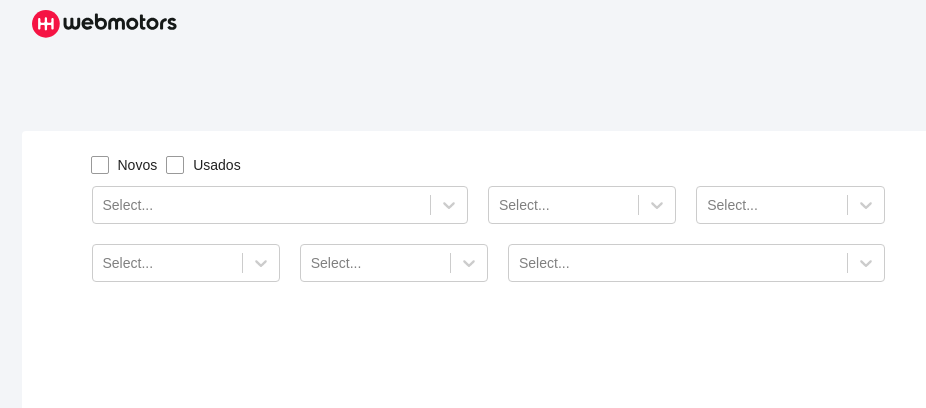
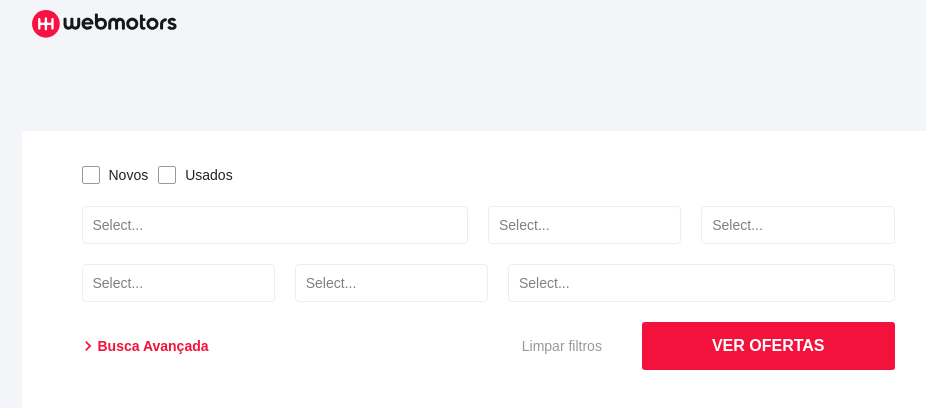
Before and after one commit to ErikGMatos/wb, a React (Create React App) app: page / in a window 1280 px wide. Shown: the top 408 px of the page, without its empty margins (152-1078 px from the left). Built offline with nearby package versions, Linux system fonts and the light colour scheme.

Commit message:
Adicionando estilos das options do select

```diff
--- a/src/components/Checkbox/index.js
+++ b/src/components/Checkbox/index.js
@@ -1,44 +1,11 @@
 import React from 'react';
-import styled from 'styled-components';
 
-const CheckboxContainer = styled.div`
-  display: inline-block;
-  vertical-align: middle;
-`;
-
-const Icon = styled.svg`
-  fill: none;
-  stroke: #f3123c;
-  stroke-width: 3px;
-`;
-
-const HiddenCheckbox = styled.input.attrs({ type: 'checkbox' })`
-  border: 0;
-  clip: rect(0 0 0 0);
-  clippath: inset(50%);
-  height: 1px;
-  margin: -1px;
-  overflow: hidden;
-  padding: 0;
-  position: absolute;
-  white-space: nowrap;
-  width: 1px;
-`;
-
-const StyledCheckbox = styled.div`
-  display: inline-block;
-  width: 1.8rem;
-  height: 1.8rem;
-  margin: 0 0.9rem;
-  background: #fff;
-  border-radius: 2px;
-  border: 1.5px solid #999;
-  transition: all 150ms;
-
-  ${Icon} {
-    visibility: ${props => (props.checked ? 'visible' : 'hidden')};
-  }
-`;
+import {
+  CheckboxContainer,
+  HiddenCheckbox,
+  Icon,
+  StyledCheckbox,
+} from './styles';
 
 const Checkbox = ({ className, checked, ...props }) => (
   <CheckboxContainer className={className}>
--- /dev/null
+++ b/src/components/Checkbox/styles.js
@@ -0,0 +1,40 @@
+import styled from 'styled-components';
+
+export const CheckboxContainer = styled.div`
+  display: inline-block;
+  vertical-align: middle;
+`;
+
+export const Icon = styled.svg`
+  fill: none;
+  stroke: #f3123c;
+  stroke-width: 3px;
+`;
+
+export const HiddenCheckbox = styled.input.attrs({ type: 'checkbox' })`
+  border: 0;
+  clip: rect(0 0 0 0);
+  clippath: inset(50%);
+  height: 1px;
+  margin: -1px;
+  overflow: hidden;
+  padding: 0;
+  position: absolute;
+  white-space: nowrap;
+  width: 1px;
+`;
+
+export const StyledCheckbox = styled.div`
+  display: inline-block;
+  width: 1.8rem;
+  height: 1.8rem;
+  margin: 0 0.9rem 0 0;
+  background: #fff;
+  border-radius: 2px;
+  border: 1.5px solid #999;
+  transition: all 150ms;
+
+  ${Icon} {
+    visibility: ${props => (props.checked ? 'visible' : 'hidden')};
+  }
+`;
--- a/src/components/Select/index.js
+++ b/src/components/Select/index.js
@@ -1,27 +1,32 @@
 import React from 'react';
 import Select from 'react-select';
 
-// const colourStyles = {
-//   // estilos do select em si
-//   control: styles => ({ ...styles, backgroundColor: 'white', border: 'none' }),
-//   dropdownIndicator: styles => ({ ...styles, display: 'none' }),
-//   indicatorSeparator: styles => ({ ...styles, display: 'none' }),
-//   // estilos das options
-//   option: styles => ({
-//     color: '#000',
-//     padding: 30,
-//     '&:hover': {
-//       backgroundColor: '#f3123c',
-//       color: '#fff',
-//     },
-//   }),
-// };
+const colourStyles = {
+  // estilos do select em si
+  control: styles => ({
+    ...styles,
+    backgroundColor: 'white',
+    border: '1px solid #eee',
+    '&:hover': {
+      border: '1px solid #eee',
+    },
+  }),
+
+  dropdownIndicator: styles => ({ ...styles, display: 'none' }),
+  indicatorSeparator: styles => ({ ...styles, display: 'none' }),
+
+  // estilos das options
+  option: styles => ({
+    color: '#858585',
+    padding: 7,
+    textTransform: 'uppercase',
+    '&:hover': {
+      backgroundColor: '#f3123c',
+      color: '#fff',
+    },
+  }),
+};
 
 export default ({ options, ...props }) => (
-  <Select
-    drop
-    label="Single select"
-    options={options}
-    // styles={colourStyles}
-  />
+  <Select drop label="Single select" options={options} styles={colourStyles} />
 );
--- a/src/pages/Main/index.js
+++ b/src/pages/Main/index.js
@@ -1,10 +1,20 @@
 import React, { Component } from 'react';
 
+import { MdChevronRight } from 'react-icons/md';
 import Container from '../../components/Container';
 import Checkbox from '../../components/Checkbox';
 import Select from '../../components/Select';
 import { data } from '../../components/Select/data';
-import { Form, Logo, Header, ContainerSelect, GroupSelect } from './styles';
+import {
+  Form,
+  Logo,
+  Header,
+  ContainerSelect,
+  GroupCheckbox,
+  AdvancedSearch,
+  FilterClear,
+  SeeOffers,
+} from './styles';
 
 export default class Main extends Component {
   state = {
@@ -32,6 +42,7 @@ export default class Main extends Component {
         </Header>
         <Container>
           <Form onSubmit={this.handleSubmit} error={null}>
+            <GroupCheckbox>
               <label htmlFor="new">
                 <Checkbox
                   id="new"
@@ -50,18 +61,32 @@ export default class Main extends Component {
                 />
                 Usados
               </label>
+            </GroupCheckbox>
+
             <ContainerSelect>
-              <GroupSelect>
+              <div>
                 <Select options={data} />
                 <Select options={data} />
                 <Select options={data} />
-              </GroupSelect>
-              <GroupSelect>
+              </div>
+              <div>
                 <Select options={data} />
                 <Select options={data} />
                 <Select options={data} />
-              </GroupSelect>
+              </div>
             </ContainerSelect>
+
+            <AdvancedSearch>
+              <div>
+                <MdChevronRight size={20} />
+                <a href="#!">Busca avançada</a>
+              </div>
+
+              <div>
+                <FilterClear>Limpar filtros</FilterClear>
+                <SeeOffers>Ver ofertas</SeeOffers>
+              </div>
+            </AdvancedSearch>
           </Form>
         </Container>
       </>
--- a/src/pages/Main/styles.js
+++ b/src/pages/Main/styles.js
@@ -23,6 +23,7 @@ export const ContainerSelect = styled.div`
     &:nth-child(1) {
       > div:nth-child(1) {
         flex: 0.5;
+        margin-left: 0;
       }
 
       > div:nth-child(2) {
@@ -31,11 +32,13 @@ export const ContainerSelect = styled.div`
 
       > div:nth-child(3) {
         flex: 0.25;
+        margin-right: 0;
       }
     }
     &:nth-child(2) {
       > div:nth-child(1) {
         flex: 0.25;
+        margin-left: 0;
       }
 
       > div:nth-child(2) {
@@ -44,9 +47,58 @@ export const ContainerSelect = styled.div`
 
       > div:nth-child(3) {
         flex: 0.5;
+        margin-right: 0;
       }
     }
   }
 `;
 
-export const GroupSelect = styled.div``;
+export const GroupCheckbox = styled.div`
+  margin: 1rem 0;
+`;
+
+export const AdvancedSearch = styled.div`
+  display: flex;
+  justify-content: space-between;
+  align-items: center;
+
+  a {
+    text-decoration: none;
+    color: #f3123c;
+    font-weight: bold;
+    text-transform: capitalize;
+  }
+
+  svg {
+    color: #f3123c;
+    margin-left: -0.4rem;
+  }
+
+  > div {
+    display: flex;
+    align-items: center;
+    margin-top: 1rem;
+  }
+`;
+
+export const FilterClear = styled.button.attrs({
+  type: 'button',
+})`
+  border: none;
+  background: none;
+  color: #999;
+  margin-right: 4rem;
+`;
+
+export const SeeOffers = styled.button.attrs({
+  type: 'button',
+})`
+  border: none;
+  background: #f3123c;
+  color: #fff;
+  font-size: 1.6rem;
+  padding: 15px 70px;
+  border-radius: 3px;
+  font-weight: bold;
+  text-transform: uppercase;
+`;
--- a/src/styles/global.js
+++ b/src/styles/global.js
@@ -27,6 +27,10 @@ export default createGlobalStyle`
     font-family: Arial, Helvetica, sans-serif;
   }
 
+  label {
+    margin-right: 1rem;
+  }
+
   button {
     cursor: pointer;
   }
```
Lines whose indentation alone changed are shown as unchanged.
